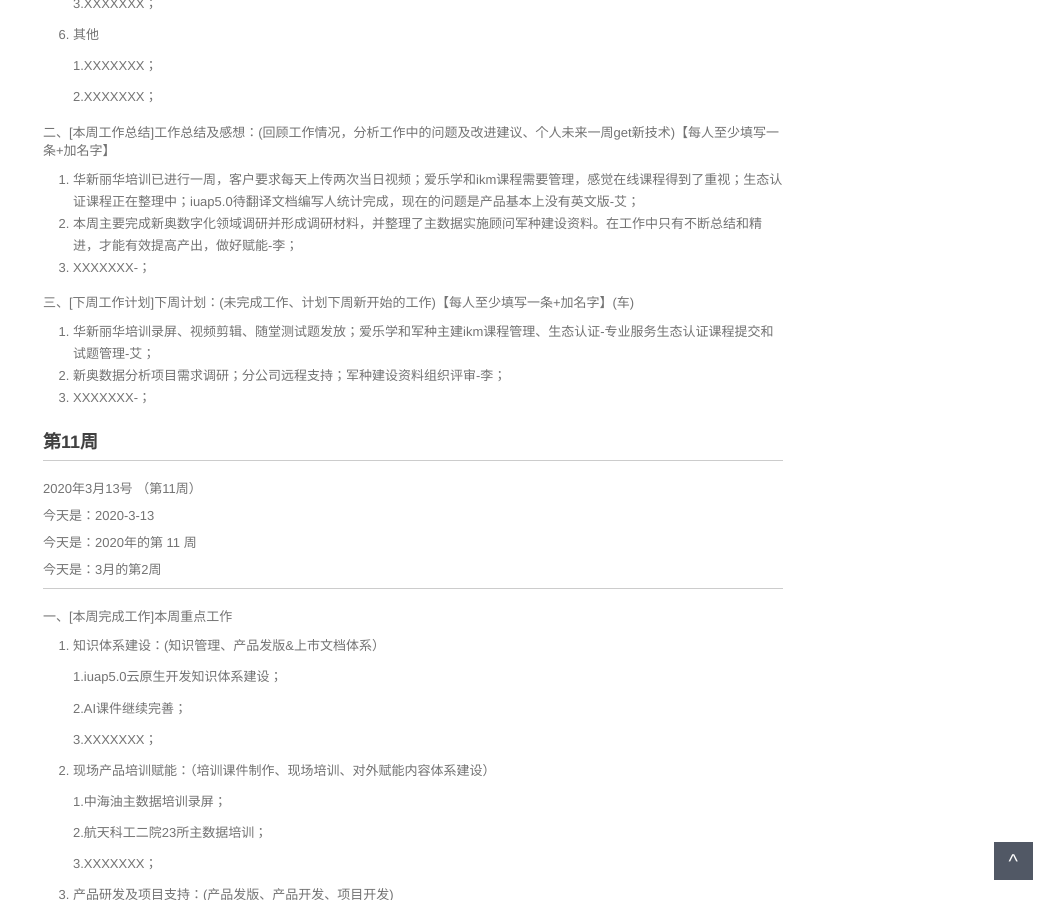
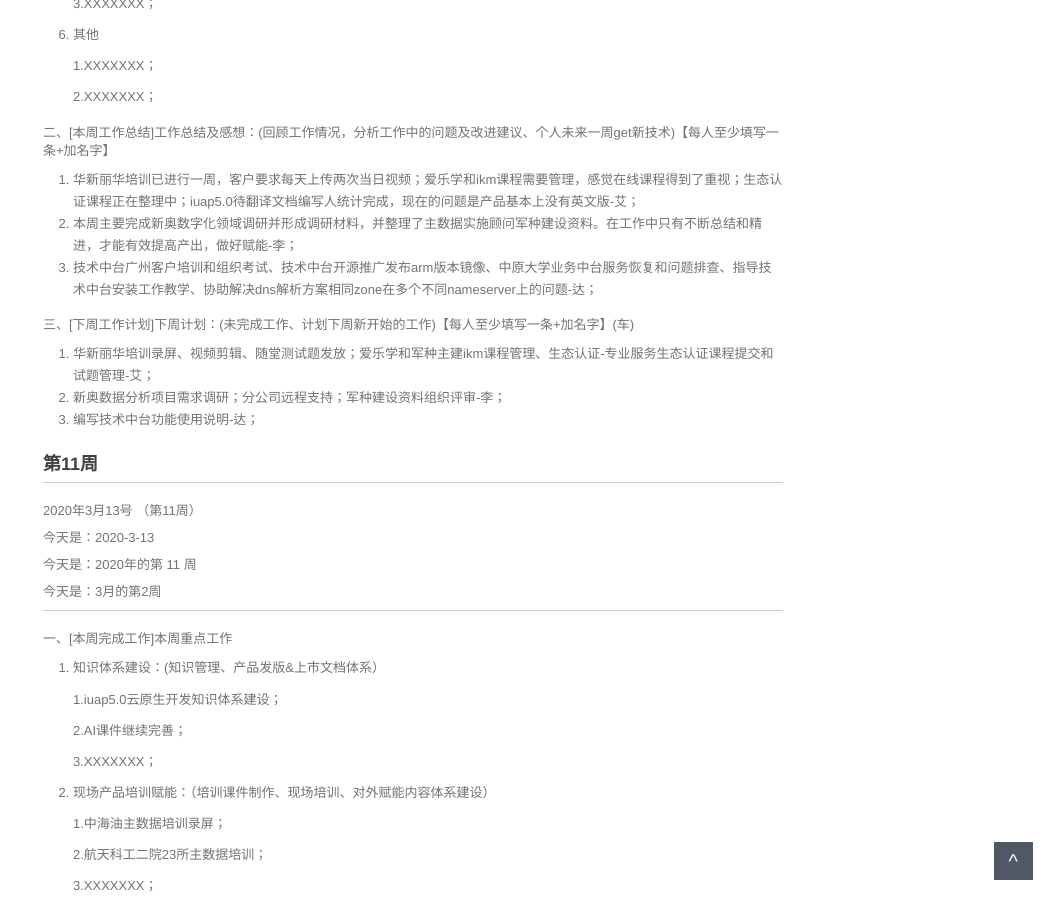
Before and after one commit to walllFlower/blog, a Jekyll site: the page built from 2020-02-28-day_report.md, in a window 1280 px wide and 900 px high, scrolled down 1227 px. Shown: the whole window, without its empty margins (227-1280 px from the left). Built offline with Jekyll 4.4.1, drawn with Linux system fonts in a browser that asks for light colours; comment, search, counter and statistics services are not loaded.

Commit message:
李寅达

```diff
--- a/2020-02-28-day_report.md
+++ b/2020-02-28-day_report.md
@@ -81,13 +81,13 @@ categories: 技术运营工作周报
 
 1. 华新丽华培训已进行一周，客户要求每天上传两次当日视频；爱乐学和ikm课程需要管理，感觉在线课程得到了重视；生态认证课程正在整理中；iuap5.0待翻译文档编写人统计完成，现在的问题是产品基本上没有英文版-艾；
 2. 本周主要完成新奥数字化领域调研并形成调研材料，并整理了主数据实施顾问军种建设资料。在工作中只有不断总结和精进，才能有效提高产出，做好赋能-李；
-3. XXXXXXX-；
+3. 技术中台广州客户培训和组织考试、技术中台开源推广发布arm版本镜像、中原大学业务中台服务恢复和问题排查、指导技术中台安装工作教学、协助解决dns解析方案相同zone在多个不同nameserver上的问题-达；
 
 三、[下周工作计划]下周计划：(未完成工作、计划下周新开始的工作)【每人至少填写一条+加名字】(车)
 
 1. 华新丽华培训录屏、视频剪辑、随堂测试题发放；爱乐学和军种主建ikm课程管理、生态认证-专业服务生态认证课程提交和试题管理-艾；
 2. 新奥数据分析项目需求调研；分公司远程支持；军种建设资料组织评审-李；
-3. XXXXXXX-；
+3. 编写技术中台功能使用说明-达；
 
 
 
```
